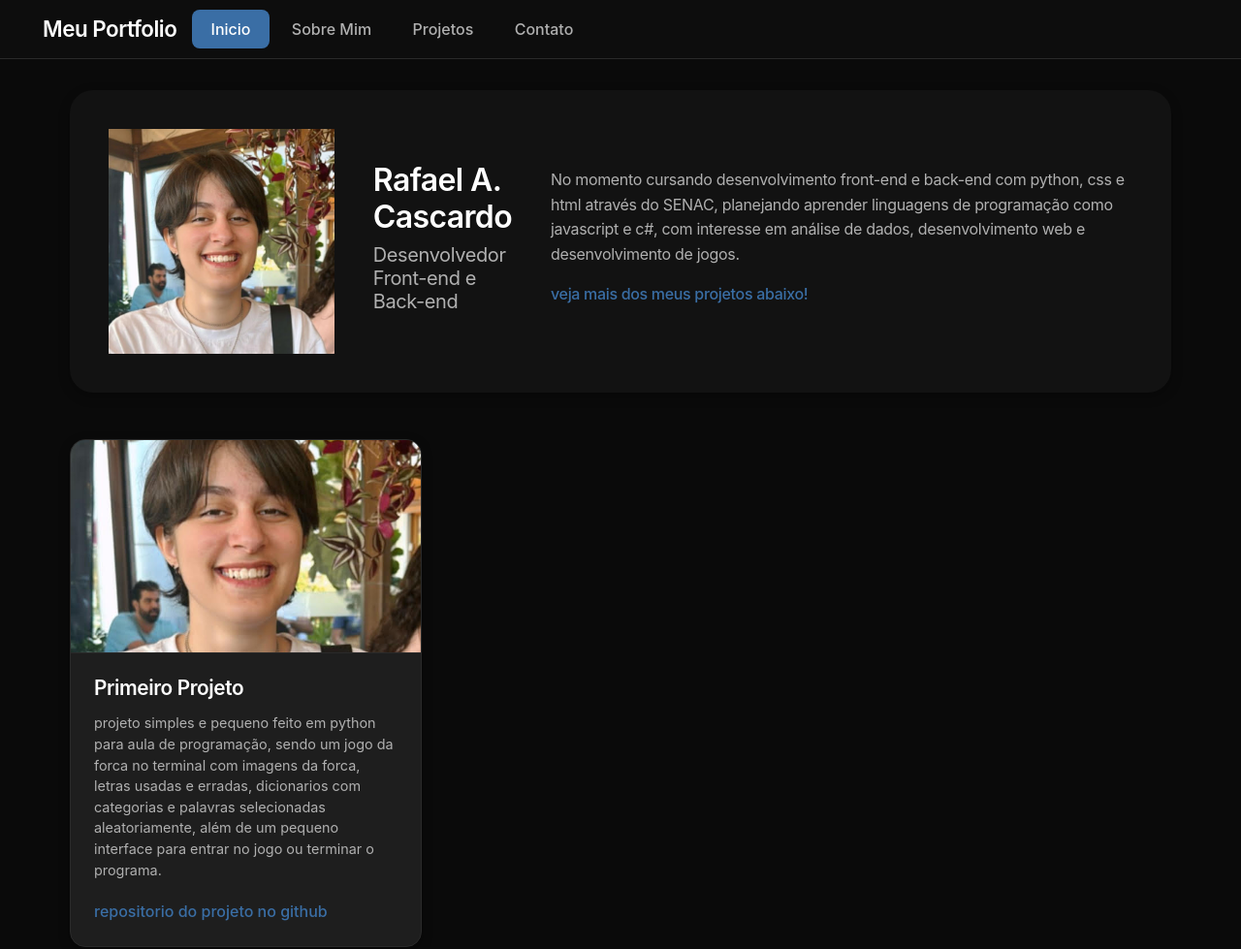
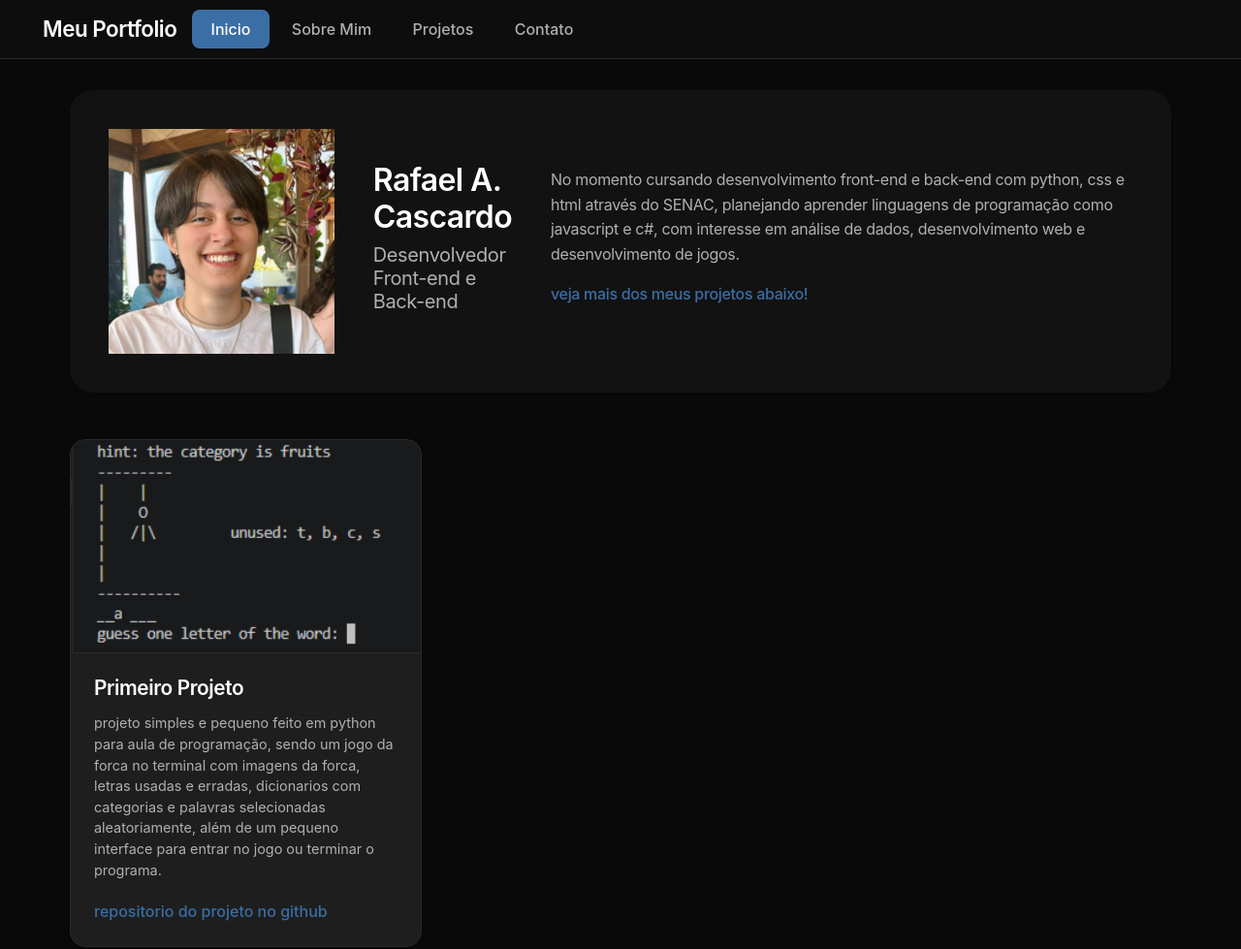
Before and after one commit to ppvq-1/my-portfolio-f, a plain HTML site: page index.html in a window 1280 px wide. Shown: the top 979 px of the page at 97% size. Drawn offline with nearby package versions, Linux system fonts and the light colour scheme.

Commit message:
3rd commit + iamge fix

```diff
--- a/index.html
+++ b/index.html
@@ -57,7 +57,7 @@
           <div class="row row-cols-1 row-cols-md-3 g-4">
             <div class="col">
               <div class="card">
-                <img src="images\PFP.jpg" class="card-img-top" alt="image of my first programming project">
+                <img src="images\pythonhangman.png" class="card-img-top" alt="image of my first programming project">
                 <div class="card-body">
                   <h5 class="card-title">Primeiro Projeto</h5>
                   <p class="card-text">projeto simples e pequeno feito em python para aula de programação, sendo um jogo da forca no terminal com imagens da forca, letras usadas e erradas, dicionarios com categorias e palavras selecionadas aleatoriamente, além de um pequeno interface para entrar no jogo ou terminar o programa.</p>
```
